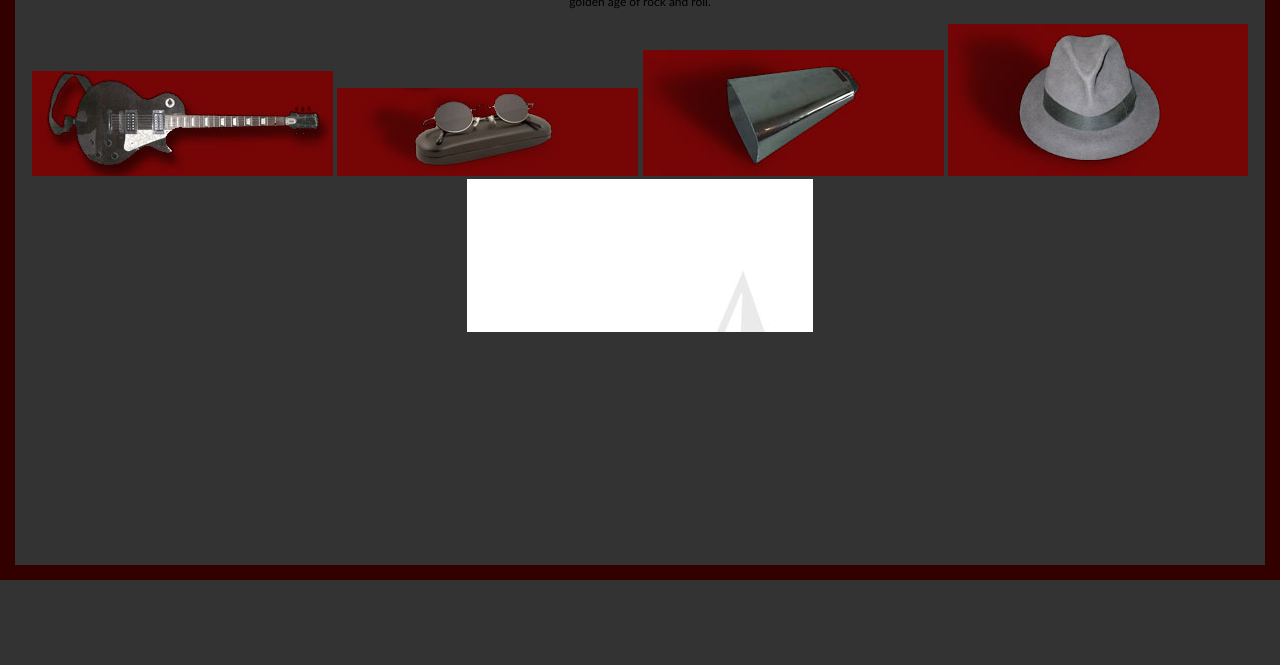
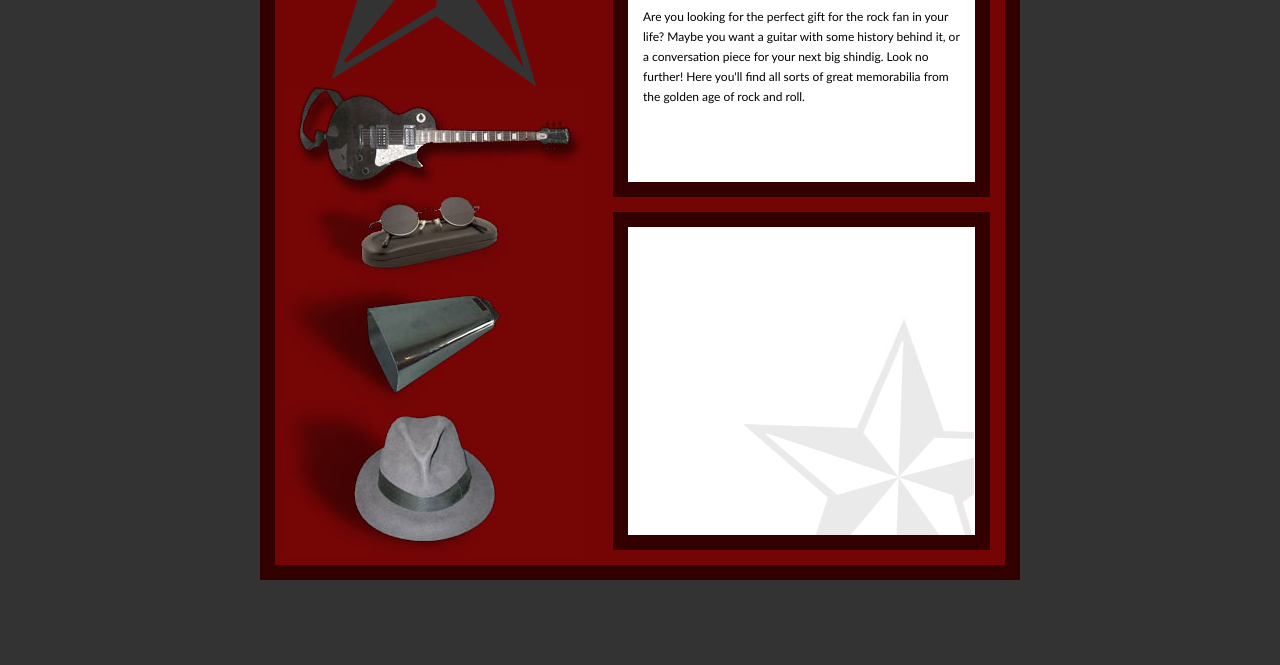
Before and after one commit to SpencerCornelia/rock_n_roll, a plain HTML site: page index.html in a window 1280 px wide. Shown: the part 135-800 px from the top of the page. Drawn offline with Linux system fonts and the light colour scheme; a script that the page names is missing; files whose address does not match are found by name.

Commit message:
updated css and js files

```diff
--- a/css/default.css
+++ b/css/default.css
@@ -5,19 +5,50 @@ body {
   text-align: center;
 }
 
-p {
-	font-size: 12px;
-	line-height: 20px;
-}
-
-a img {
-	border: 0;
-}
+p { font-size: 12px; line-height: 20px; }
+a img { border: 0; }
 
 #wrapper {
-	background: #750505 url("../images/bgWrapper.png") 8px no-repeat);
+  background: #750505 url('../images/bgWrapper.png') 8px 0 no-repeat;
   border: solid #300;
   border-width: 0 15px 15px 15px;
   height: 700px;
   margin: 0 auto;
+  position: relative;
+  width: 730px;
 }
+
+#logotypeLeft { left: -41px; position: absolute; top: 41px; z-index: 100; }
+#logotypeRight { left: 353px; position: absolute; top: 27px; z-index: 100; }
+
+#introPane {
+  background: #fff;
+  border: 15px solid #300;
+  height: 187px;
+  left: 338px;
+  padding: 100px 15px 0 15px;
+  position: absolute;
+  top: 15px;
+  text-align: left;
+  width: 317px;
+}
+
+#itemGuitar { left: 8px; position: absolute; top: 221px; }
+#itemShades { left: 8px; position: absolute; top: 326px; }
+#itemCowbell { left: 8px; position: absolute; top: 414px; }
+#itemHat { left: 8px; position: absolute; top: 540px; }
+
+#detailsPane {
+  background: #fff url('../images/bgDetailPane.png') 115px 91px no-repeat;
+  border: 15px solid #300;
+  height: 208px;
+  left: 338px;
+  padding: 100px 15px 0 15px;
+  position: absolute;
+  top: 347px;
+  text-align: left;
+  width: 317px;
+}
+
+#itemDetail { left: 0; position: absolute; top: 0px; }
+#description { padding: 40px 0 0 0; }
```
Also changed, not shown: thumbnails.js (+14 -0 lines). Lines whose indentation alone changed are shown as unchanged.
